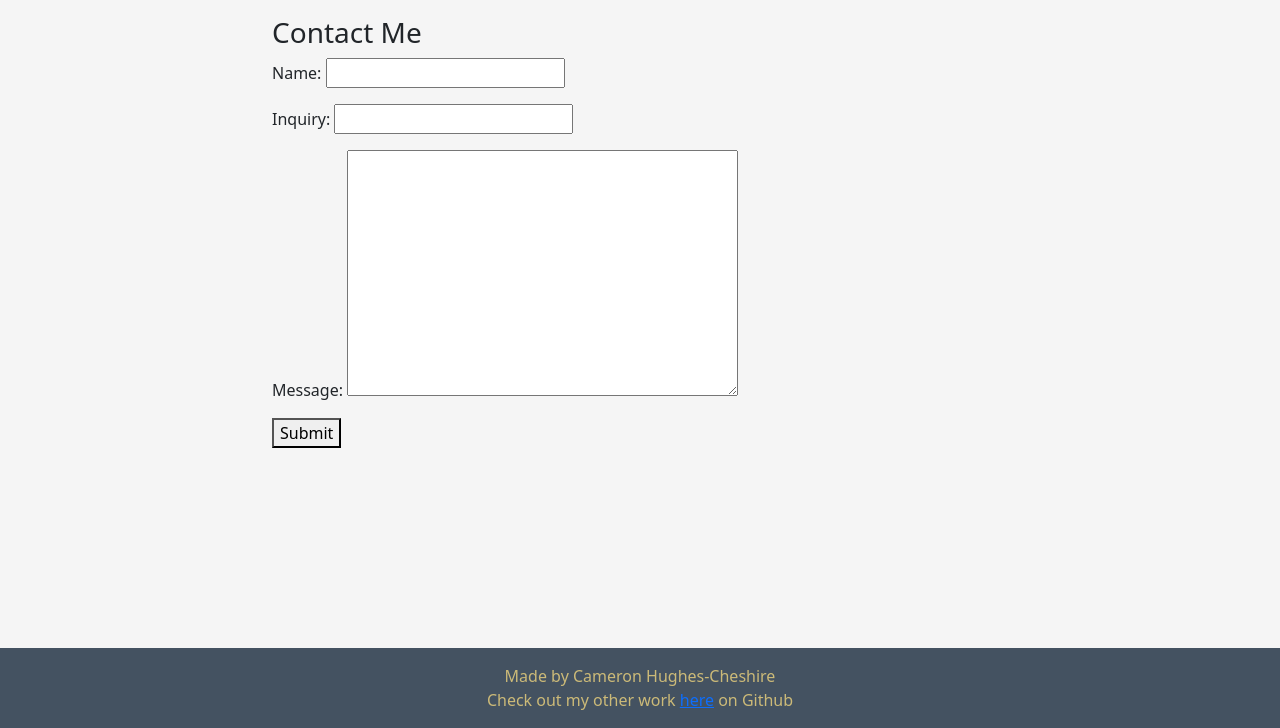
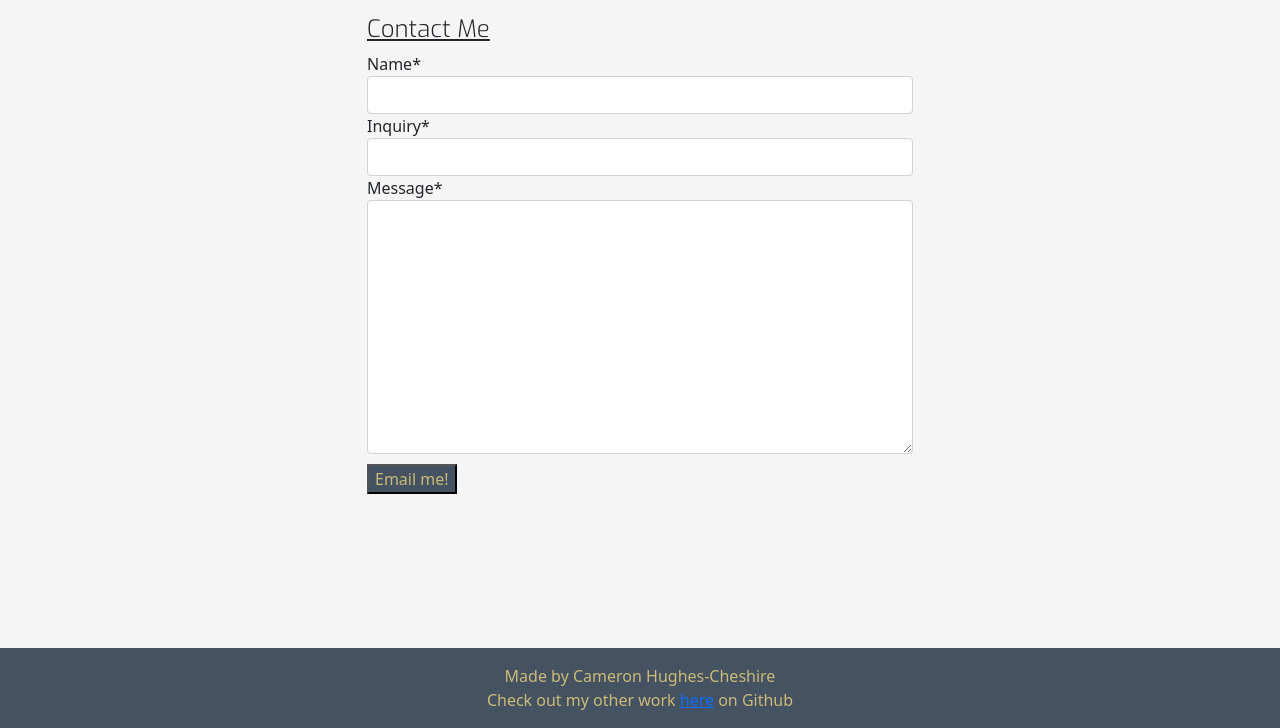
Before and after one commit to CHCheshire/Project-blog, a Django app: page /contact in a window 1280 px wide. Shown: the part 72-800 px from the top of the page. Run offline with Django 4.2, Linux system fonts and the light colour scheme; some libraries are stand-ins or nearby versions.

Commit message:
Add styling and crispy forms to Contact page

```diff
--- a/blog/forms.py
+++ b/blog/forms.py
@@ -12,8 +12,8 @@ class CommentForm(forms.ModelForm):
 
 class ContactForm(forms.Form):
 
-    name = forms.CharField(max_length=120)
-    inquiry = forms.CharField(max_length=70)
+    name = forms.CharField(max_length=100)
+    inquiry = forms.CharField(max_length=100)
     message = forms.CharField(widget=forms.Textarea)
 
     def get_info(self):
--- a/blog/views.py
+++ b/blog/views.py
@@ -1,7 +1,7 @@
 from django.shortcuts import render, get_object_or_404, reverse, redirect
 from django.views import generic, View
 from django.contrib import messages
-from django.http import HttpResponseRedirect
+from django.http import HttpResponseRedirect, HttpResponse
 from .models import Post, Comment
 from .forms import CommentForm, ContactForm
 from django.urls import reverse_lazy
--- a/hobby/settings.py
+++ b/hobby/settings.py
@@ -26,7 +26,8 @@ ALLOWED_HOSTS = ['the-hobby-corner.herokuapp.com', 'localhost']
 EMAIL_BACKEND = 'django.core.mail.backends.smtp.EmailBackend'
 EMAIL_HOST = 'smtp.gmail.com'
 EMAIL_USE_TLS = True
-EMAIL_PORT = 25
+EMAIL_USE_SSL: False
+EMAIL_PORT = 587
 EMAIL_HOST_USER = 'hobbycornermail@gmail.com'
 EMAIL_HOST_PASSWORD = 'jhvmhcrvvonqeusy'
 
--- a/static/css/style.css
+++ b/static/css/style.css
@@ -183,3 +183,16 @@ body {
     font-weight: 300;
     font-size: 24px;
 }
+
+.center-form h3 {
+    text-decoration: underline;
+    font-weight: 500;
+}
+
+.center-form {
+    padding-top: 15px;
+}
+
+.center-form button {
+    margin-top: 10px;
+}
--- a/templates/contact.html
+++ b/templates/contact.html
@@ -1,15 +1,16 @@
 {% extends "base.html" %}
 {% block content %}
+{% load crispy_forms_tags %}
 
 <div class="container">
     <div class="row">
-        <div class="col-md-8 mt-3 offset-md-2">
-            <h3>Contact Me</h3>
+        <div class="col-12 col-md-6 offset-md-3">
             <div class="center-form">
-                <form method="post">
-                {% csrf_token %}
-                    {{form.as_p}}
-                    <button type="submit">Submit</button>
+            <h3 class="title">Contact Me</h3>
+                <form action="" method="post">
+                    {% csrf_token %}
+                    {{ form | crispy }}
+                    <button class="btn-signup" type="submit">Email me!</button>
                 </form>
             </div>
         </div>
```
